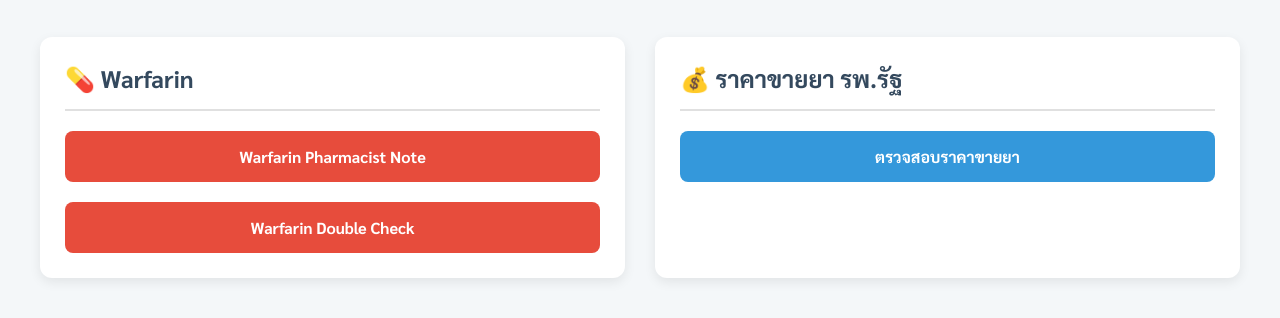
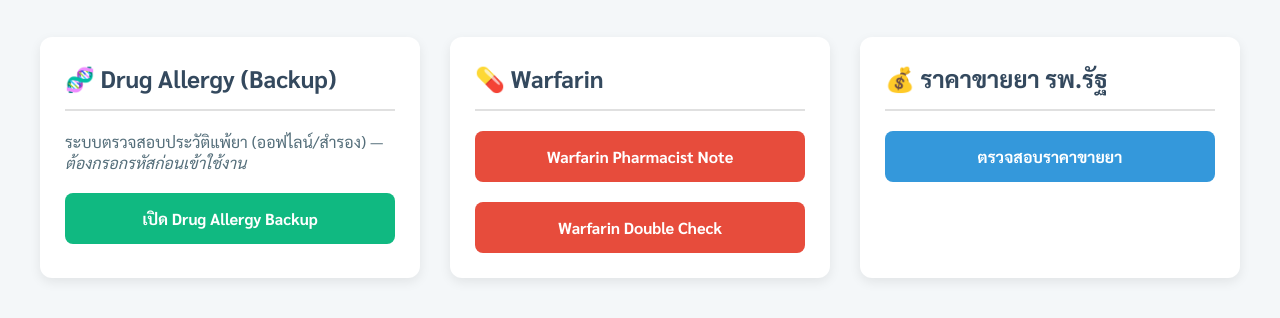
Before and after one commit to Anupong0620/Indexapp, a plain HTML site: page index.html in a window 1280 px wide. Shown: the part 86-404 px from the top of the page. Drawn offline with Linux system fonts and the light colour scheme.

Commit message:
Update index.html

```diff
--- a/index.html
+++ b/index.html
@@ -7,8 +7,8 @@
     <style>
         /* --- General Styles --- */
         body {
-            font-family: 'Sarabun', sans-serif; /* ใช้ฟอนต์ที่อ่านง่าย */
-            background-color: #f4f7f9; /* สีพื้นหลังสบายตา */
+            font-family: 'Sarabun', sans-serif;
+            background-color: #f4f7f9;
             margin: 0;
             padding: 20px;
             display: flex;
@@ -18,23 +18,18 @@
         }
 
         /* --- Main Container --- */
-        .main-container {
-            width: 100%;
-            max-width: 1200px;
-        }
+        .main-container { width: 100%; max-width: 1200px; }
 
         /* --- Header --- */
         header h1 {
-            color: #2c3e50;
-            text-align: center;
-            margin-bottom: 40px;
+            color: #2c3e50; text-align: center; margin-bottom: 40px;
         }
 
         /* --- Layout for Columns --- */
         .project-grid {
             display: grid;
-            grid-template-columns: repeat(auto-fit, minmax(300px, 1fr)); /* จัดคอลัมน์แบบยืดหยุ่น */
-            gap: 30px; /* ระยะห่างระหว่างคอลัมน์ */
+            grid-template-columns: repeat(auto-fit, minmax(300px, 1fr));
+            gap: 30px;
         }
 
         /* --- Column/Card Style --- */
@@ -45,47 +40,31 @@
             box-shadow: 0 4px 12px rgba(0, 0, 0, 0.08);
             transition: transform 0.3s ease, box-shadow 0.3s ease;
         }
-
-        .project-column:hover {
-            transform: translateY(-5px); /* เพิ่ม animation ตอนเอาเมาส์ชี้ */
-            box-shadow: 0 8px 20px rgba(0, 0, 0, 0.12);
+        .project-column:hover { transform: translateY(-5px); box-shadow: 0 8px 20px rgba(0,0,0,0.12); }
+        .project-column h2 {
+            color: #34495e; border-bottom: 2px solid #e0e0e0;
+            padding-bottom: 15px; margin-top: 0;
         }
-
-        .project-column h2 {
-            color: #34495e;
-            border-bottom: 2px solid #e0e0e0;
-            padding-bottom: 15px;
-            margin-top: 0;
-        }
+        .project-column p { margin: 10px 0 0; color:#546e7a; }
 
         /* --- Link/Button Style --- */
         .project-link {
-            display: block;
-            background-color: #3498db; /* สีปุ่มหลัก */
-            color: #ffffff;
-            padding: 15px 20px;
-            margin-top: 20px;
-            border-radius: 8px;
-            text-decoration: none;
-            text-align: center;
-            font-weight: bold;
+            display: block; background-color: #3498db; color: #ffffff;
+            padding: 15px 20px; margin-top: 20px; border-radius: 8px;
+            text-decoration: none; text-align: center; font-weight: bold;
             transition: background-color 0.3s ease;
         }
+        .project-link:hover { background-color: #2980b9; }
 
-        .project-link:hover {
-            background-color: #2980b9; /* สีปุ่มเมื่อเอาเมาส์ชี้ */
-        }
+        /* Warfarin สีเฉพาะ */
+        .warfarin-section .project-link { background-color: #e74c3c; }
+        .warfarin-section .project-link:hover { background-color: #c0392b; }
 
-        /* เปลี่ยนสีปุ่มในหมวด Warfarin ให้แตกต่าง */
-        .warfarin-section .project-link {
-            background-color: #e74c3c;
-        }
+        /* Drug Allergy สีเฉพาะ */
+        .allergy-section .project-link { background-color: #10b981; }
+        .allergy-section .project-link:hover { background-color: #059669; }
+    </style>
 
-        .warfarin-section .project-link:hover {
-            background-color: #c0392b;
-        }
-
-    </style>
     <link rel="preconnect" href="https://fonts.googleapis.com">
     <link rel="preconnect" href="https://fonts.gstatic.com" crossorigin>
     <link href="https://fonts.googleapis.com/css2?family=Sarabun:wght@400;700&display=swap" rel="stylesheet">
@@ -98,6 +77,15 @@
         </header>
 
         <main class="project-grid">
+            <!-- ✅ NEW: Drug Allergy Backup -->
+            <div class="project-column allergy-section">
+                <h2>🧬 Drug Allergy (Backup)</h2>
+                <p>ระบบตรวจสอบประวัติแพ้ยา (ออฟไลน์/สำรอง) — <em>ต้องกรอกรหัสก่อนเข้าใช้งาน</em></p>
+                <a href="https://anupong0620.github.io/drug-allergy-backup/" target="_blank" class="project-link">
+                    เปิด Drug Allergy Backup
+                </a>
+            </div>
+
             <div class="project-column warfarin-section">
                 <h2>💊 Warfarin</h2>
                 <a href="https://anupong0620.github.io/WARFARIN-SAVE1/" target="_blank" class="project-link">
```
